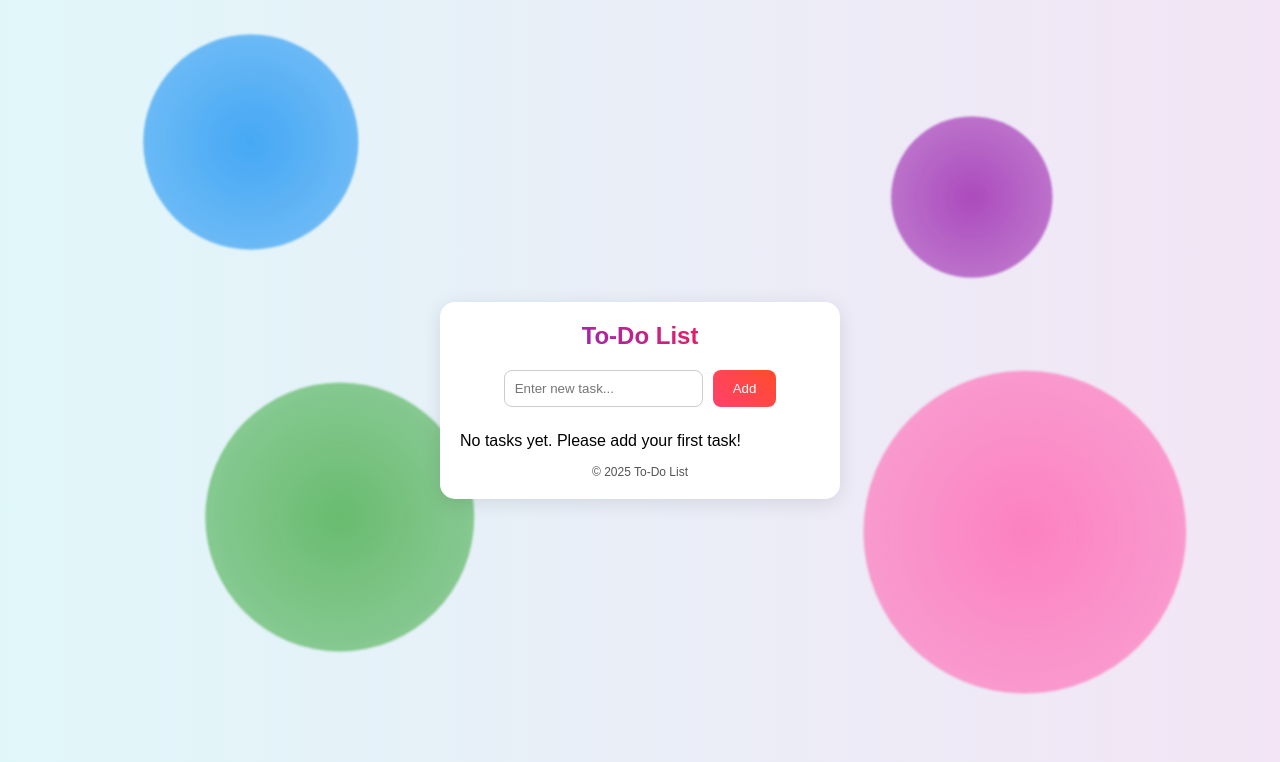
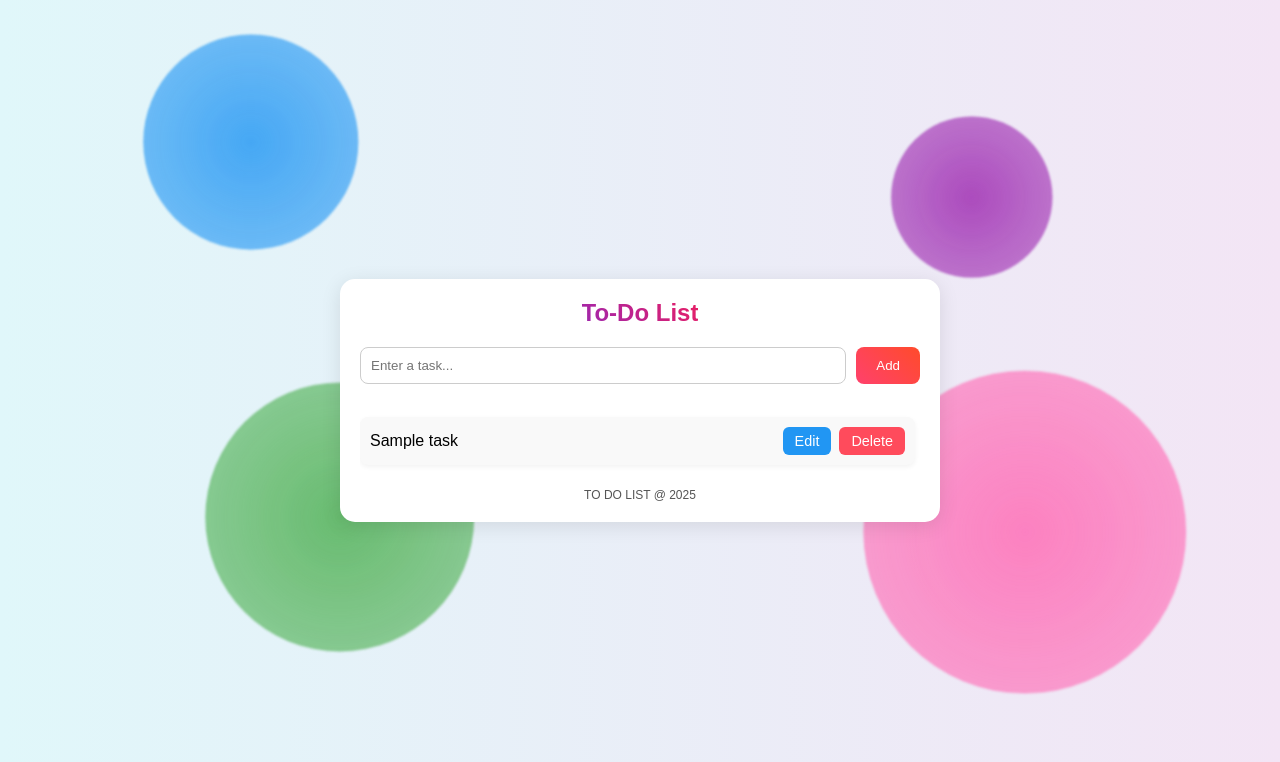
Before and after one commit to Rohan-Netrakar/Todo_list_backend, a Node server app: template views/index.ejs in a window 1280 px wide. Shown: the top 762 px of the page. Run offline with Node 20, Linux system fonts and the light colour scheme; the template is opened without the code that fills it: most values are stand-ins (such as "Sample title", 1, 10 or a date in 2020).

Commit message:
added edit button for each task and given style fot it and modified the width of white box

```diff
--- a/public/style.css
+++ b/public/style.css
@@ -10,8 +10,8 @@ body {
   background: linear-gradient(to right, #e0f7fa, #f3e5f5);
   height: 100vh;
   display: flex;
-  justify-content: center;   /* Horizontal center */
-  align-items: center;       /* Vertical center */
+  justify-content: center;
+  align-items: center;
   overflow: hidden;
   position: relative;
 }
@@ -22,8 +22,8 @@ body {
   padding: 20px;
   border-radius: 15px;
   box-shadow: 0 4px 20px rgba(0,0,0,0.1);
-  width: 400px;
-  max-height: 80vh;         /* Prevent overflow */
+  width: 600px;             /* ✅ wider so input + buttons fit */
+  max-height: 80vh;
   display: flex;
   flex-direction: column;
   align-items: center;
@@ -46,6 +46,7 @@ header h2 {
   display: flex;
   gap: 10px;
   margin-bottom: 10px;
+  width: 100%;
 }
 
 .add-form input {
@@ -79,7 +80,7 @@ header h2 {
   margin-top: 15px;
   width: 100%;
   flex: 1;
-  overflow-y: auto;  /* ✅ Scroll when too many tasks */
+  overflow-y: auto;
   padding-right: 5px;
 }
 
@@ -88,6 +89,7 @@ header h2 {
   padding: 0;
 }
 
+/* Each task row */
 .task-list li {
   background: #f9f9f9;
   margin: 8px 0;
@@ -96,16 +98,75 @@ header h2 {
   display: flex;
   justify-content: space-between;
   align-items: center;
+  gap: 15px;
   box-shadow: 0 2px 5px rgba(0,0,0,0.05);
 }
 
-.task-list .delete-btn {
-  background: #ff4b5c;
+/* Left side: text or input */
+.task-content {
+  flex: 1;
+  display: flex;
+  align-items: center;
+}
+
+.task-text {
+  font-size: 1rem;
+  word-break: break-word;
+  flex: 1;
+}
+
+.edit-input {
+  display: none;
+  padding: 6px;
+  border-radius: 6px;
+  border: 1px solid #ccc;
+  width: 100%;
+  font-size: 1rem;
+}
+
+/* Right side: buttons */
+.task-actions {
+  display: flex;
+  gap: 8px;
+  flex-shrink: 0; /* ✅ prevents buttons from moving down */
+}
+
+/* Common button style */
+.edit-btn,
+.save-btn,
+.delete-btn {
+  padding: 6px 12px;
   border: none;
   border-radius: 6px;
-  padding: 6px 12px;
   color: #fff;
   cursor: pointer;
+  font-size: 0.9rem;
+  transition: background 0.3s ease;
+}
+
+/* Edit Button - Blue */
+.edit-btn {
+  background: #2196f3;
+}
+.edit-btn:hover {
+  background: #1976d2;
+}
+
+/* Save Button - Orange */
+.save-btn {
+  background: #ff9800;
+  display: none;
+}
+.save-btn:hover {
+  background: #e68900;
+}
+
+/* Delete Button - Red */
+.delete-btn {
+  background: #ff4b5c;
+}
+.delete-btn:hover {
+  background: #d32f2f;
 }
 
 /* Footer */
--- a/views/index.ejs
+++ b/views/index.ejs
@@ -1,18 +1,19 @@
 <!DOCTYPE html>
 <html lang="en">
 <head>
-    <meta charset="UTF-8" />
-    <meta name="viewport" content="width=device-width, initial-scale=1.0" />
+  <meta charset="UTF-8">
+  <meta name="viewport" content="width=device-width, initial-scale=1.0">
   <title>To-Do List</title>
   <link rel="stylesheet" href="/style.css">
 </head>
 <body>
-    <!-- Bubbles -->
+  <!-- Floating bubbles -->
   <div class="bubble blue"></div>
   <div class="bubble pink"></div>
   <div class="bubble purple"></div>
   <div class="bubble green"></div>
 
+  <!-- Container -->
   <div class="container">
     <header>
       <h2>To-Do List</h2>
@@ -20,37 +21,56 @@
 
     <!-- Add Task Form -->
     <form action="/add" method="POST" class="add-form">
-        <input type="text" name="task" placeholder="Enter new task..." required />
+      <input type="text" name="task" placeholder="Enter a task..." required>
       <button type="submit" class="add">Add</button>
     </form>
 
-      <% if (locals.tasks && locals.tasks.length > 0) { %>
-        <form action="/delete-first" method="POST" style="margin-top: 10px;">
-          <button type="submit" class="delete">Delete Task</button>
+    <!-- Task Section -->
+    <section class="task-section">
+      <ul class="task-list">
+        <% tasks.forEach((task) => { %>
+          <li>
+            <!-- Left side: task text / input -->
+            <div class="task-content">
+              <span class="task-text"><%= task.task %></span>
+              <input class="edit-input" type="text" name="editedTask" value="<%= task.task %>">
+            </div>
+
+            <!-- Right side: buttons -->
+            <div class="task-actions">
+              <form action="/edit/<%= task.id %>" method="POST" class="edit-form">
+                <button type="button" class="edit-btn">Edit</button>
+                <button type="submit" class="save-btn">Save</button>
               </form>
-      <% } %>
-
-      <!-- Task List -->
-      <div class="task-section">
-        <% if (locals.tasks && locals.tasks.length > 0) { %>
-          <ul class="task-list">
-            <% locals.tasks.forEach((t) => { %>
-              <li>
-                <%= t.task %>
-                <form action="/delete/<%= t.id %>" method="POST" style="display:inline;">
+              <form action="/delete/<%= task.id %>" method="POST">
                 <button type="submit" class="delete-btn">Delete</button>
               </form>
+            </div>
           </li>
         <% }) %>
       </ul>
-        <% } else { %>
-          <p>No tasks yet. Please add your first task!</p>
-        <% } %>
+    </section>
+
+    <footer>
+      <p>TO DO LIST @ 2025</p>
+    </footer>
   </div>
 
-      <footer>
-        <p>© 2025 To-Do List</p>
-      </footer>
-    </div>
+  <script>
+    document.querySelectorAll(".edit-btn").forEach((btn) => {
+      btn.addEventListener("click", () => {
+        const li = btn.closest("li");
+        const text = li.querySelector(".task-text");
+        const input = li.querySelector(".edit-input");
+        const save = li.querySelector(".save-btn");
+
+        // Toggle editing mode
+        text.style.display = "none";
+        input.style.display = "block";
+        btn.style.display = "none";
+        save.style.display = "inline-block";
+      });
+    });
+  </script>
 </body>
 </html>
```
Lines whose indentation alone changed are shown as unchanged.
